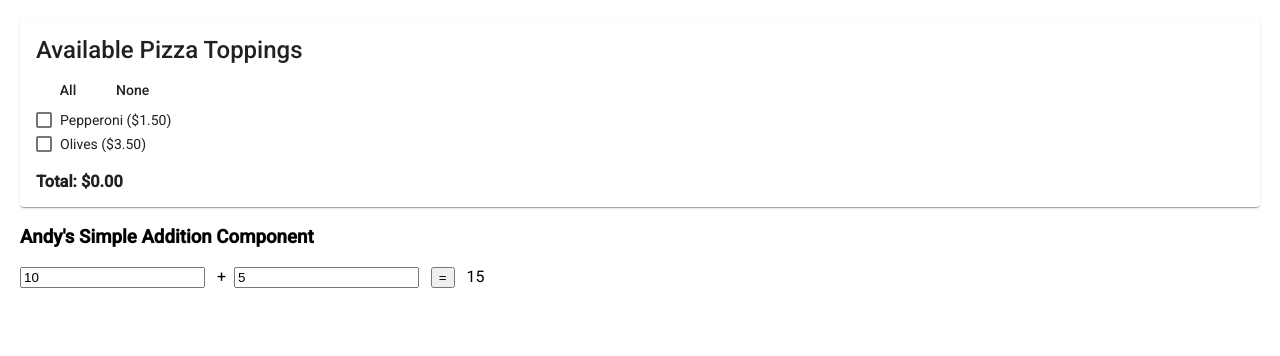
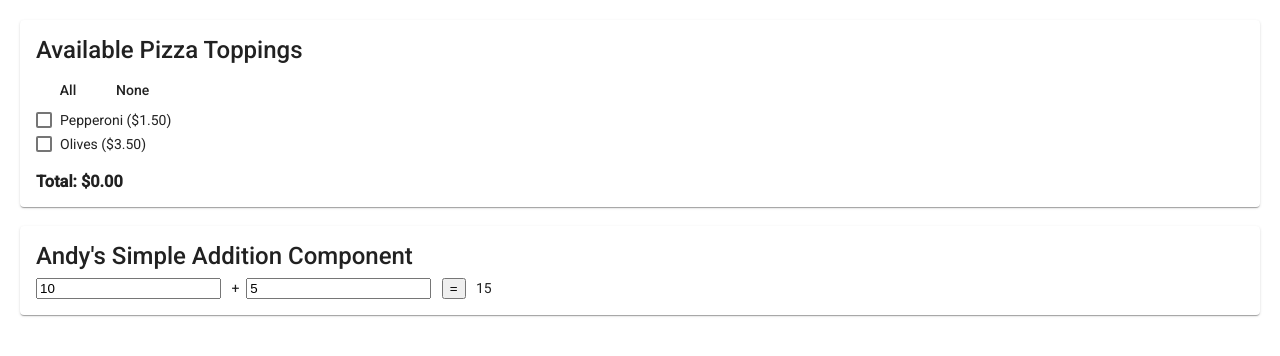
Before and after one commit to 2019-fall-jsf-th/components, an Angular app: page / in a window 1280 px wide. Shown: the top 356 px of the page. Built offline with nearby package versions, Linux system fonts and the light colour scheme.

Commit message:
Put it in a card

```diff
--- a/src/app/app.component.html
+++ b/src/app/app.component.html
@@ -1,2 +1,3 @@
 <app-pizza-topping></app-pizza-topping>
+<br>
 <app-apweek6></app-apweek6>
--- a/src/app/apweek6/apweek6.component.html
+++ b/src/app/apweek6/apweek6.component.html
@@ -1,5 +1,8 @@
-<div>
-    <h3>Andy's Simple Addition Component</h3>
+<mat-card>
+    <mat-card-title>
+        Andy's Simple Addition Component
+    </mat-card-title>
+    <mat-card-content>
     <input type="number" [(ngModel)]='numberOne'>
     &nbsp; +&nbsp;
     <input type="number" [(ngModel)]='numberTwo'>
@@ -7,4 +10,5 @@
     <button (click)='addNumbers()'>=</button>
     &nbsp;
     {{ answer }}
-</div>
+    </mat-card-content>
+</mat-card>
```
